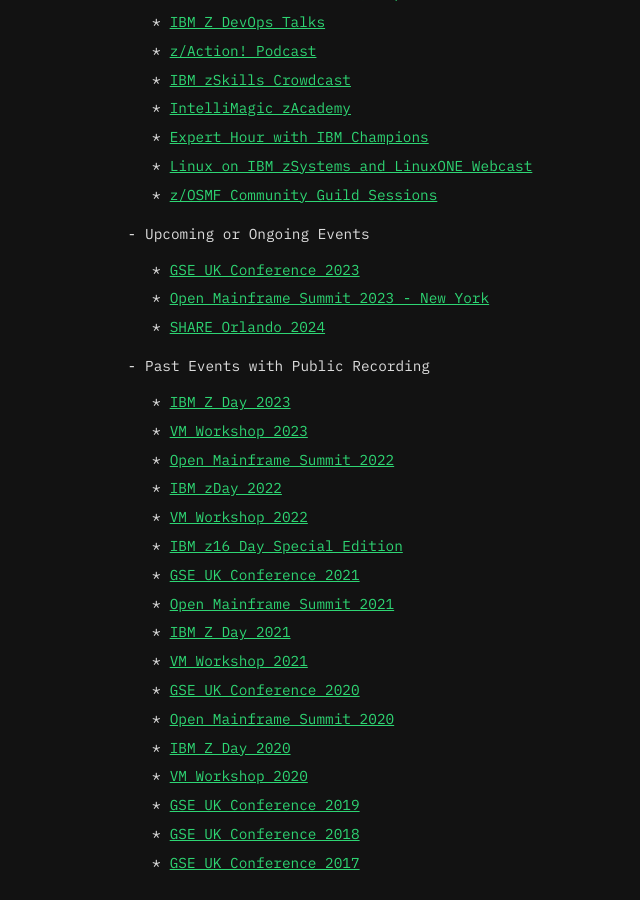
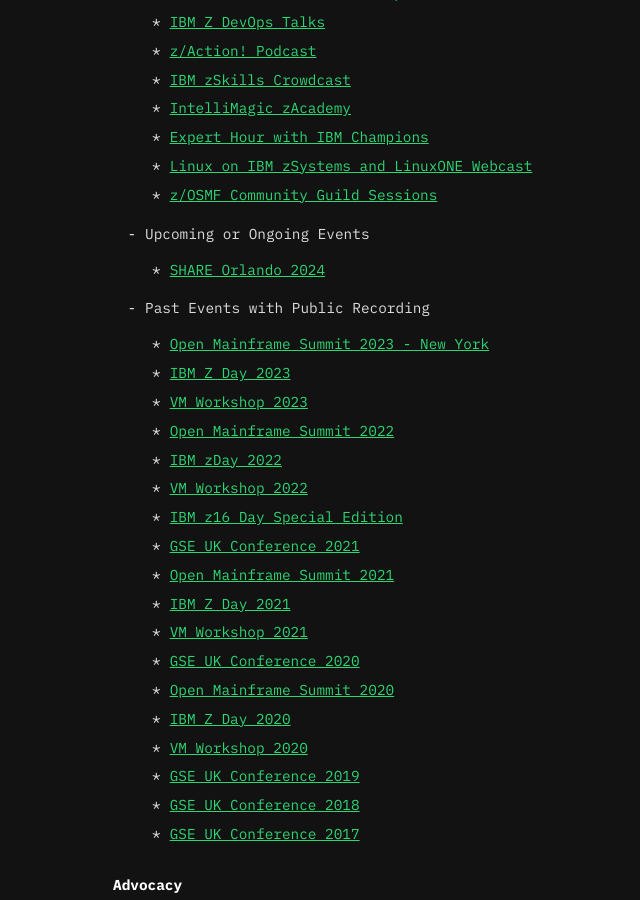
Before and after one commit to tanto259/securitypuppy, a Jekyll site: the page built from pages/links.md, in a window 1280 px wide and 900 px high, scrolled down 2560 px. Shown: the whole window, without its empty margins (177-817 px from the left). Built offline with Jekyll 4.4.1, drawn with Linux system fonts in a browser that asks for light colours; some of the changed text lies outside the part shown.

Commit message:
Update links

```diff
--- a/pages/links.md
+++ b/pages/links.md
@@ -91,10 +91,9 @@
   * [Linux on IBM zSystems and LinuxONE Webcast](https://www.ibm.com/support/pages/node/6351445){:target="_blank"}{:rel="noopener noreferrer"}
   * [z/OSMF Community Guild Sessions](https://community.ibm.com/community/user/ibmz-and-linuxone/blogs/rolando-perez/2021/11/03/zosmf-guild){:rel="noopener noreferrer"}
 - Upcoming or Ongoing Events
-  * [GSE UK Conference 2023](https://conferences.gse.org.uk/2023){:target="_blank"}{:rel="noopener noreferrer"}
-  * [Open Mainframe Summit 2023 - New York](https://openmainframeproject.org/event/open-mainframe-summit-new-york/){:target="_blank"}{:rel="noopener noreferrer"}
   * [SHARE Orlando 2024](https://www.share.org/Events/SHARE-Orlando-2024){:target="_blank"}{:rel="noopener noreferrer"}
 - Past Events with Public Recording
+  * [Open Mainframe Summit 2023 - New York](https://www.youtube.com/playlist?list=PL8REpLGaY9QGjLauNkCvpLR-hsSOeVT8w){:target="_blank"}{:rel="noopener noreferrer"}
   * [IBM Z Day 2023](https://ibmzday.bemyapp.com/2023){:target="_blank"}{:rel="noopener noreferrer"}
   * [VM Workshop 2023](https://www.youtube.com/playlist?list=PL5WWepmN1fC2RBG6f8Cf3JK-wVWC71aC7){:target="_blank"}{:rel="noopener noreferrer"}
   * [Open Mainframe Summit 2022](https://www.youtube.com/playlist?list=PL8REpLGaY9QHyZhlGOQLx8iT9B1LgVoF0){:target="_blank"}{:rel="noopener noreferrer"}
```
Also changed, not shown: other parts of pages/links.md (+2 -2 lines).
